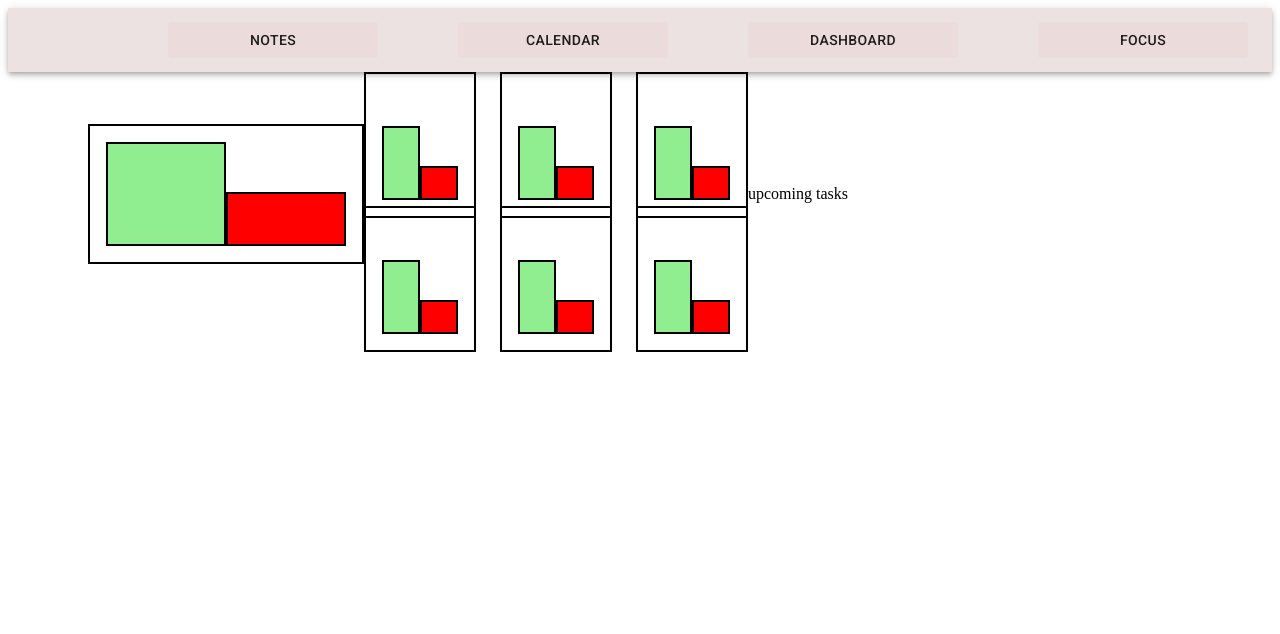
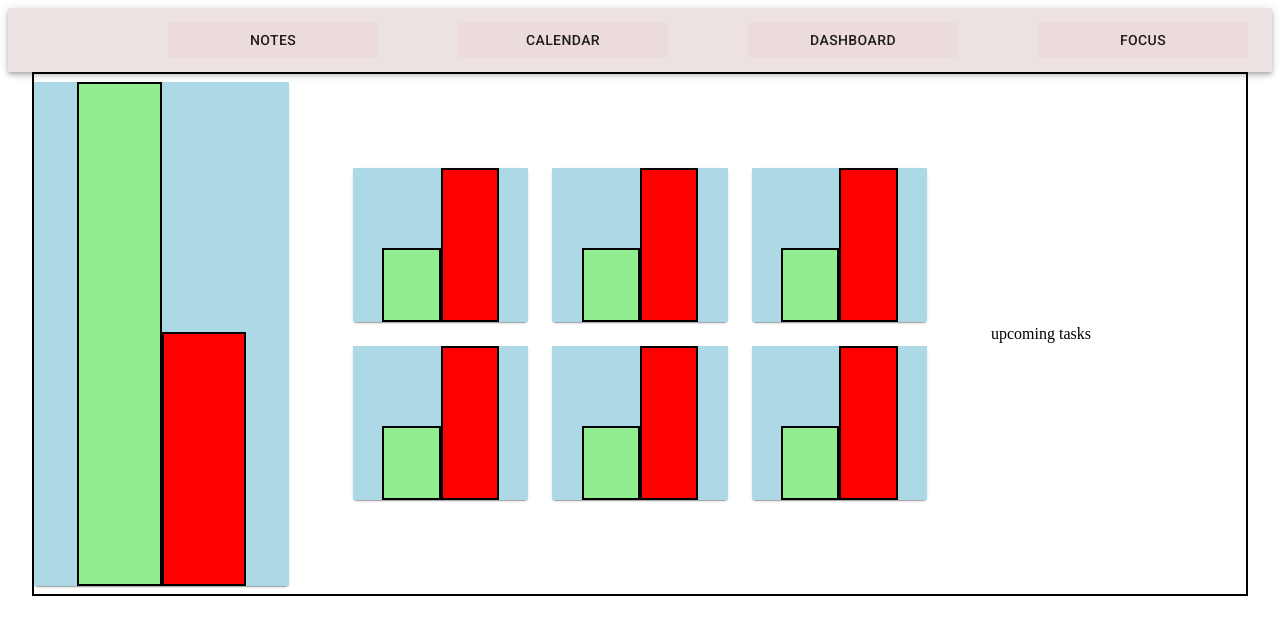
Before and after one commit to 0liverKot/Enable, a React (Vite) app in the folder Client/enable/: page / in a window 1280 px wide. Shown: the top 634 px of the page. Built offline with nearby package versions, Linux system fonts and the light colour scheme; some icons are missing.

Commit message:
further work on the structure of main page

```diff
--- a/Client/enable/src/App.jsx
+++ b/Client/enable/src/App.jsx
@@ -5,18 +5,30 @@ import theme from "./theme";
 import UpcomingDisplay from './Components/UpcomingDisplay'
 import AllBarsDisplay from './Components/AllBarsDisplay'
 import { ThemeProvider } from "@emotion/react";
-import { Container, Toolbar } from "@mui/material";
+import { Container, Grid, Toolbar } from "@mui/material";
 
 export default () => (
   <>
   <ThemeProvider theme={theme}>
     <Navbar/>
-    <Container>
-        <Toolbar>
-            <TotalBars/>
-            <AllBarsDisplay/>
-            <UpcomingDisplay/>
-        </Toolbar>
+    <Container maxWidth={"xl"}>
+        <Grid container
+        spacing={8}
+        sx={{
+            justifyContent: "center",
+            alignItems: "center",
+            border: "solid 2px black",
+        }}>
+            <Grid size={3}>
+                <TotalBars/>
+            </Grid>
+            <Grid size={6}>
+                <AllBarsDisplay/>
+            </Grid>
+            <Grid size={3}>
+                <UpcomingDisplay/>
+            </Grid>
+        </Grid>
     </Container>
   </ThemeProvider>
   </>
--- a/Client/enable/src/Components/AllBarsDisplay.jsx
+++ b/Client/enable/src/Components/AllBarsDisplay.jsx
@@ -14,10 +14,15 @@ const AllBarsDisplay = () => {
     ]
 
     return (
-        <Grid container spacing={{ xs: 2, md: 3 }} columns={{ xs: 4, sm: 8, md: 12 }}>
+        <Grid container spacing={{ xs: 2, md: 3 }}
+        columns={{ xs: 4, sm: 8, md: 12 }}
+        sx={{
+            justifyContent: "center",
+            alignItems: "center",
+        }}>
             {barsInfo.map((bars, index) => (
                 <Grid key={index} size={{ xs: 2, sm: 4, md: 4 }}>
-                    <Bars due={bars.due} debt={bars.debt}/>
+                    <Bars due={bars.due / 5} debt={bars.debt}/>
                 </Grid>
             ))}
         </Grid>
--- a/Client/enable/src/Components/Bars.jsx
+++ b/Client/enable/src/Components/Bars.jsx
@@ -1,31 +1,34 @@
 import React from 'react';
-import { Box, Toolbar } from '@mui/material';
+import { Box, Grid, Paper, Toolbar } from '@mui/material';
 
 const Bars = ({due, debt}) => {
 
     return (
-
-    <Box sx={{height: 1, display: 'flex', padding: 2, border: '2px solid black'}}>
-
+   <Paper>
+    <Grid container spacing={0}
+    sx={{
+        alignItems: "flex-end",
+        bgcolor: "lightblue",
+        justifyContent: "center",
+    }}>
+        <Grid size={4}>
             <Box
                 sx={{
                     bgcolor: 'lightgreen',
-                    height: due,
-                    width: 0.5,
+                    height: due * 5,
                     border: '2px solid black',
-                    marginTop: 'auto'
                 }}/>
-
-
+        </Grid>
+        <Grid size={4}>
             <Box
                 sx={{
                     bgcolor: 'red',
-                    height: debt,
-                    width: 0.5,
+                    height: debt * 5,
                     border: '2px solid black',
-                    marginTop: 'auto'
                 }}/>
-        </Box>
+        </Grid>
+    </Grid>
+    </Paper>
     )
 }
 
--- a/Client/enable/src/Components/TotalBars.jsx
+++ b/Client/enable/src/Components/TotalBars.jsx
@@ -1,12 +1,12 @@
 import React from "react";
 import Bars from "./Bars";
 import { Box } from "@mui/material";
+
 
 const TotalBars = ({totalDue, totalDebt}) => {
 
     return (
         <Box sx={{
-            width: 0.25,
             marginTop: 1,
             marginBottom: 1,
         }}>
```
